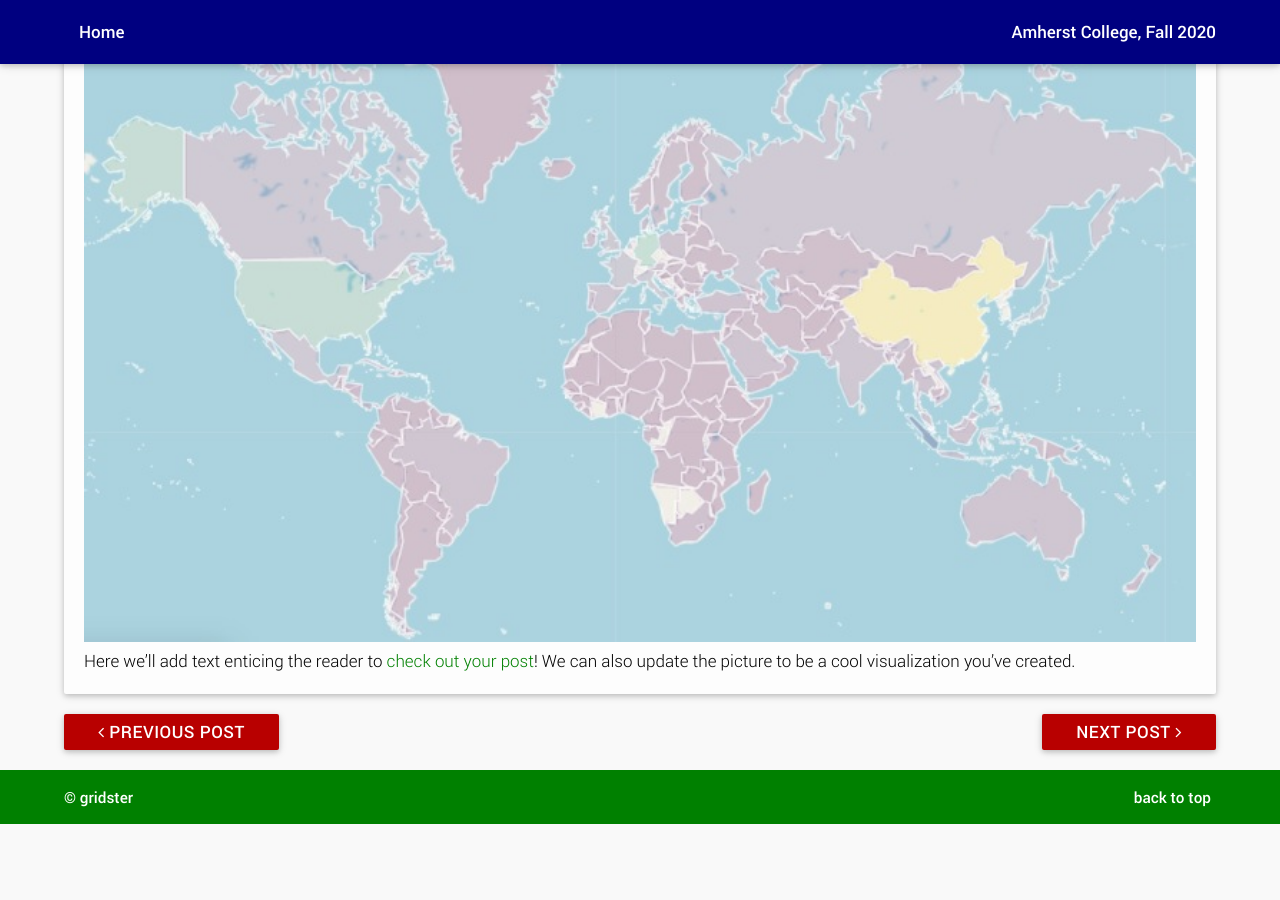
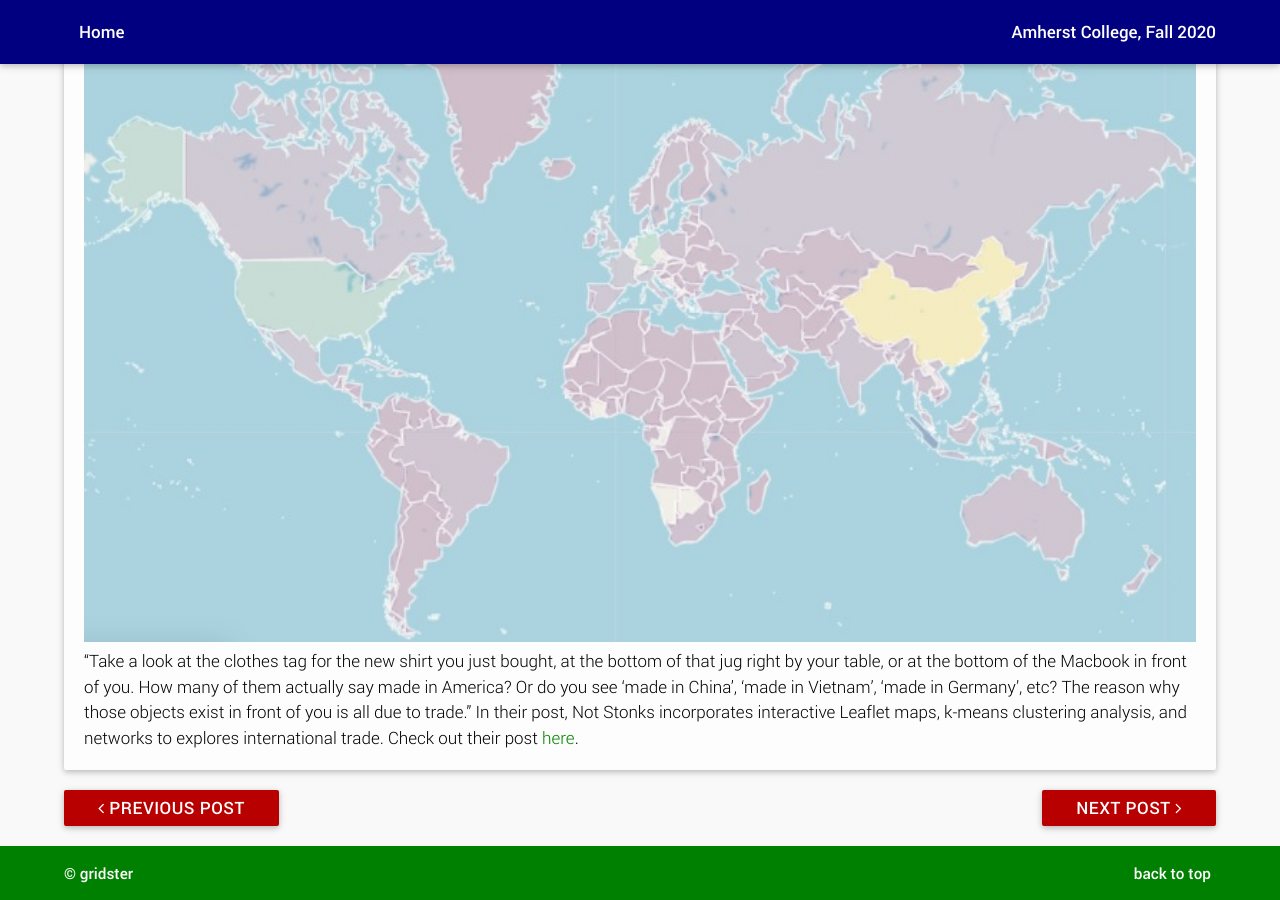
Before and after one commit to stat231-f20/pug-blogs, a Jekyll site: the page built from _posts/2020-11-20-notstonks.md, in a window 1280 px wide and 900 px high, scrolled down 599 px. Built offline with Jekyll 4.4.1, drawn with Linux system fonts in a browser that asks for light colours; before the commit the page ends 1423 px from its top, so only the background shows below that.

Commit message:
updating text for ns

```diff
--- a/_posts/2020-11-20-notstonks.md
+++ b/_posts/2020-11-20-notstonks.md
@@ -6,4 +6,4 @@ tags: [text]
 category: [standard]
 ---
 
-Here we'll add text enticing the reader to <a href="https://stat231-f20.github.io/Blog-Not-Stonks/" target="blank">check out your post</a>!  We can also update the picture to be a cool visualization you've created.
+"Take a look at the clothes tag for the new shirt you just bought, at the bottom of that jug right by your table, or at the bottom of the Macbook in front of you. How many of them actually say made in America? Or do you see 'made in China', 'made in Vietnam', 'made in Germany', etc?  The reason why those objects exist in front of you is all due to trade."  In their post, Not Stonks incorporates interactive Leaflet maps, k-means clustering analysis, and networks to explores international trade.  Check out their post <a href="https://stat231-f20.github.io/Blog-Not-Stonks/" target="blank">here</a>.
```
